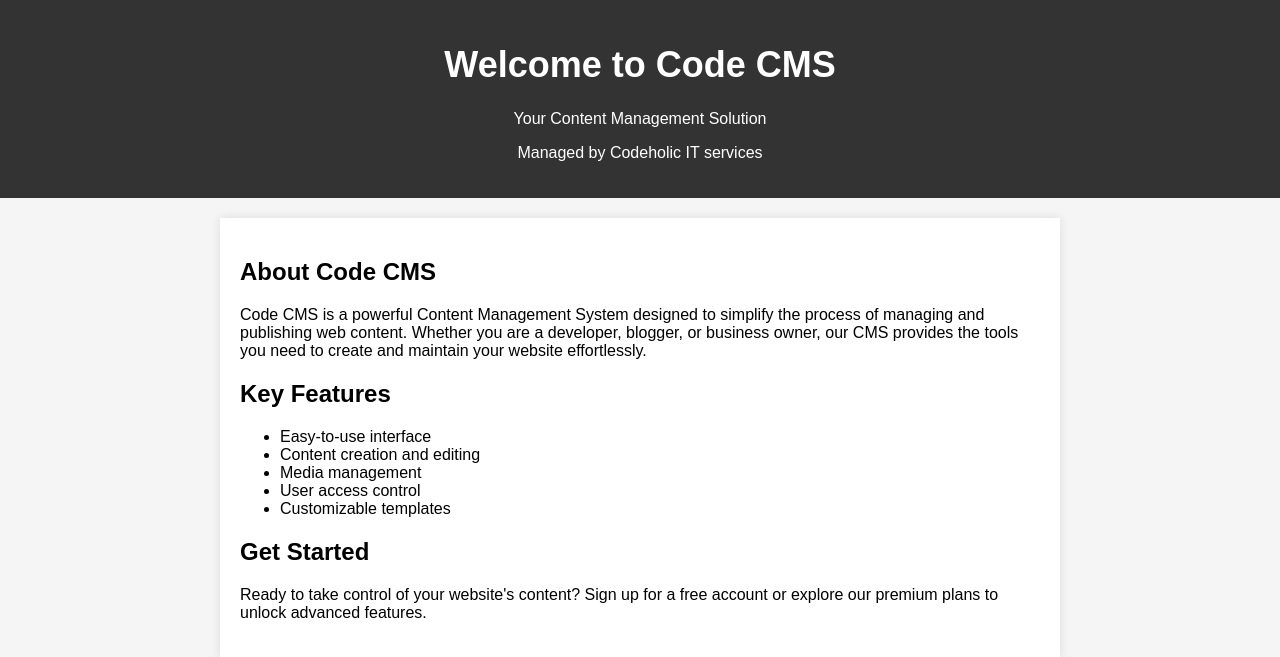
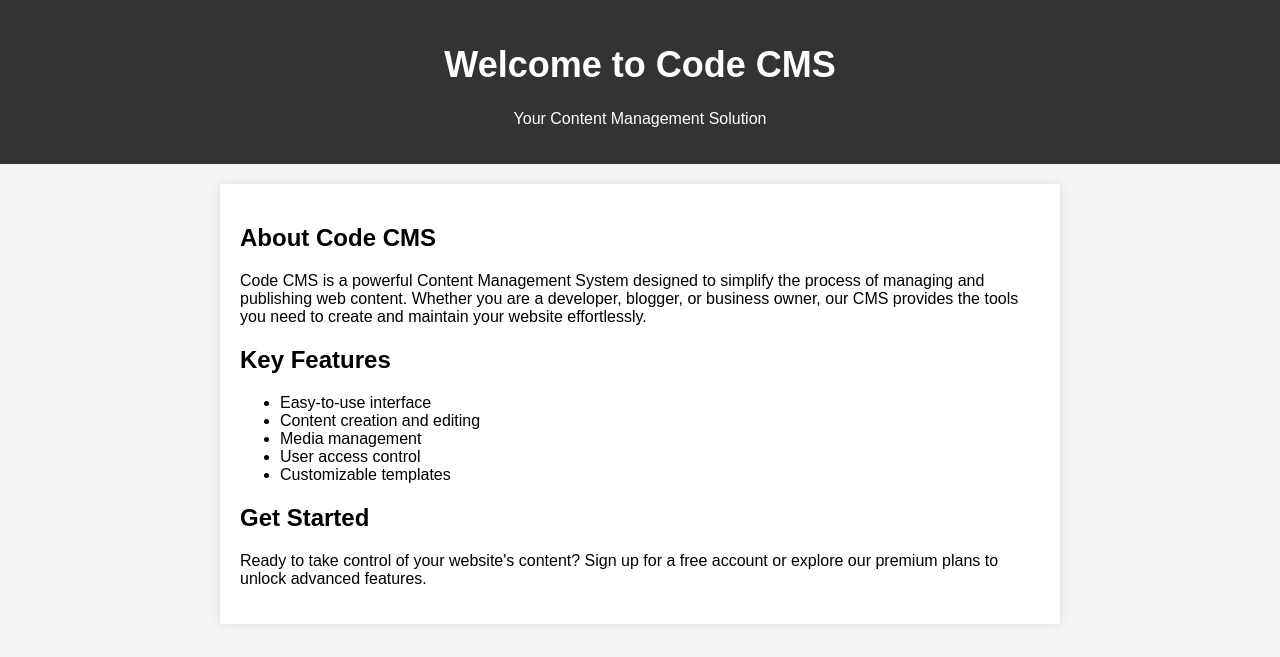
Before and after one commit to CodeholicGourav/CMS-Fastapi, a FastAPI app: page / in a window 1280 px wide. Shown: the top 657 px of the page. Run offline with FastAPI, Linux system fonts and the light colour scheme; parts of the project's set-up code (start-up, migrations or seed data) failed here and were passed over.

Commit message:
remove the code to check workflow

```diff
--- a/templates/index.html
+++ b/templates/index.html
@@ -34,7 +34,6 @@
     <header>
         <h1>Welcome to Code CMS</h1>
         <p>Your Content Management Solution</p>
-        <p>Managed by Codeholic IT services</p>
     </header>
     <div class="container">
         <h2>About Code CMS</h2>
```
